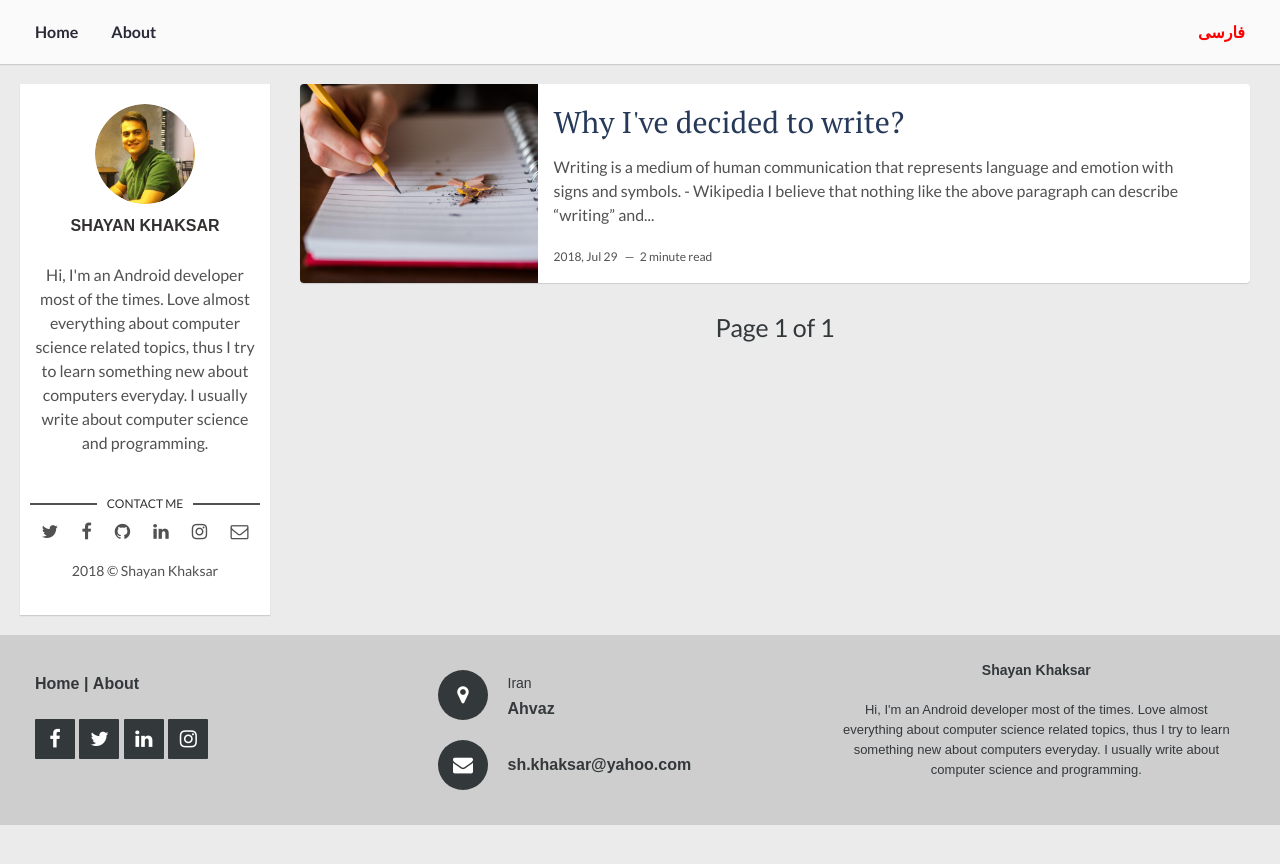
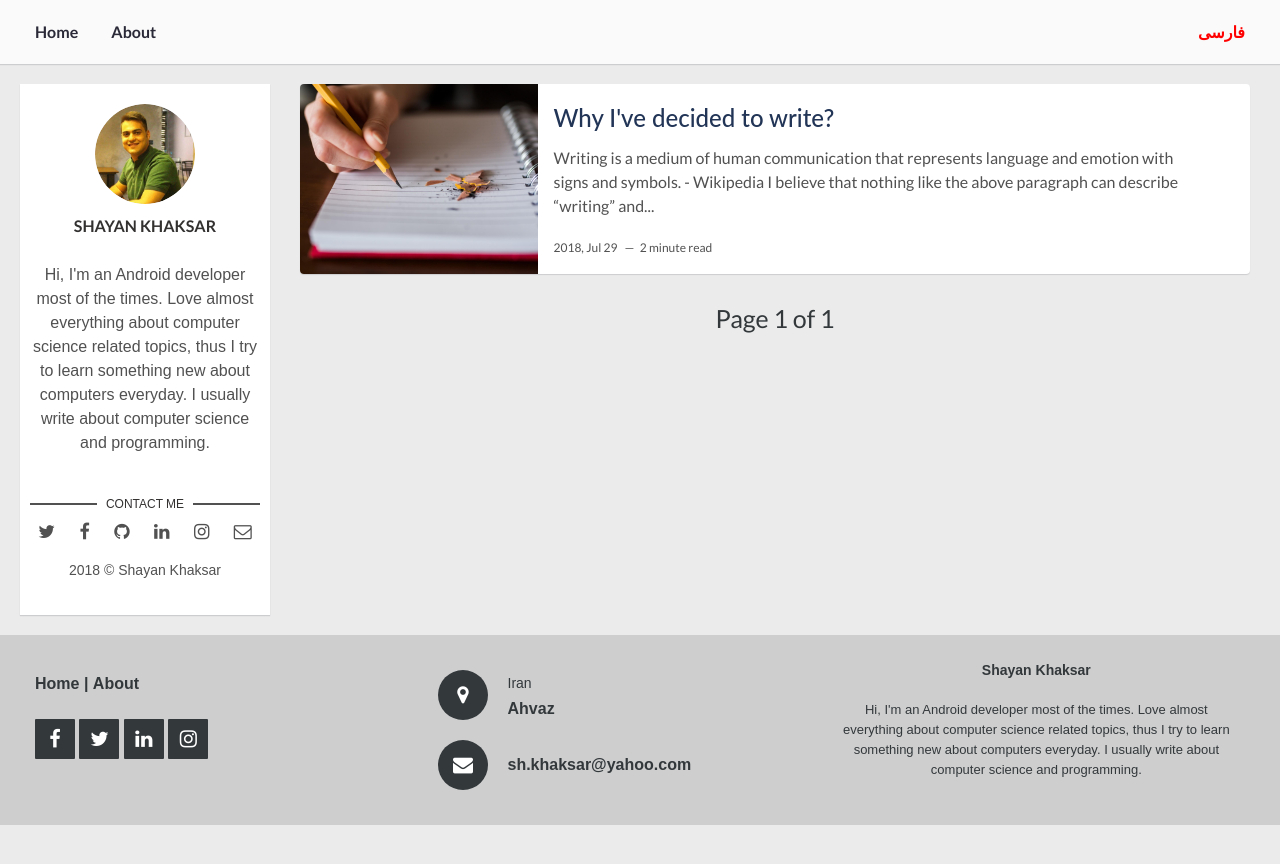
Before and after one commit to shkhaksar/en, a Jekyll site: the page built from index.html, in a window 1280 px wide. Shown: the top 864 px of the page. Built offline with Jekyll 4.4.1, drawn with Linux system fonts in a browser that asks for light colours; the list of posts is cut into pages by our own code.

Commit message:
fix some fonts

```diff
--- a/assets/css/main.css
+++ b/assets/css/main.css
@@ -84,7 +84,7 @@ hr {
  * 2. Correct the odd `em` font sizing in all browsers.
  */
 pre {
-    font-family: monospace, monospace;
+    font-family: 'Lato', sans-serif;
     /* 1 */
     font-size: 1em;
     /* 2 */
@@ -140,7 +140,7 @@ strong {
 code,
 kbd,
 samp {
-    font-family: monospace, monospace;
+    font-family: 'Lato', sans-serif;
     /* 1 */
     font-size: 1em;
     /* 2 */
@@ -231,7 +231,7 @@ input,
 optgroup,
 select,
 textarea {
-    font-family: sans-serif;
+    font-family: 'Lato', sans-serif;
     /* 1 */
     font-size: 100%;
     /* 1 */
@@ -995,12 +995,14 @@ table tfoot td {
 }
 
 .post .post-content .post-title a {
-    font-family: 'PT Serif', serif;
+    font-family: 'Lato Medium', sans-serif;
+    font-size: x-large;
     text-decoration: none;
-    color: #263959;
+    color: #223557;
 }
 
 .post .post-content p {
+    font-family: 'Lato', sans-serif;
     margin-top: 0;
 }
 
--- a/assets/css/sidebar.css
+++ b/assets/css/sidebar.css
@@ -1,4 +1,5 @@
 .sidebar {
+    font-family: 'SansSerif', sans-serif;
     display: -webkit-box;
     display: -webkit-flex;
     display: -ms-flexbox;
@@ -55,7 +56,7 @@
 }
 
 .about .author-name {
-    font-family: 'Arial', serif;
+    font-family: 'Lato', sans-serif;
     margin: 0 0 10px;
     position: flex;
     padding-bottom: 15px;
```
